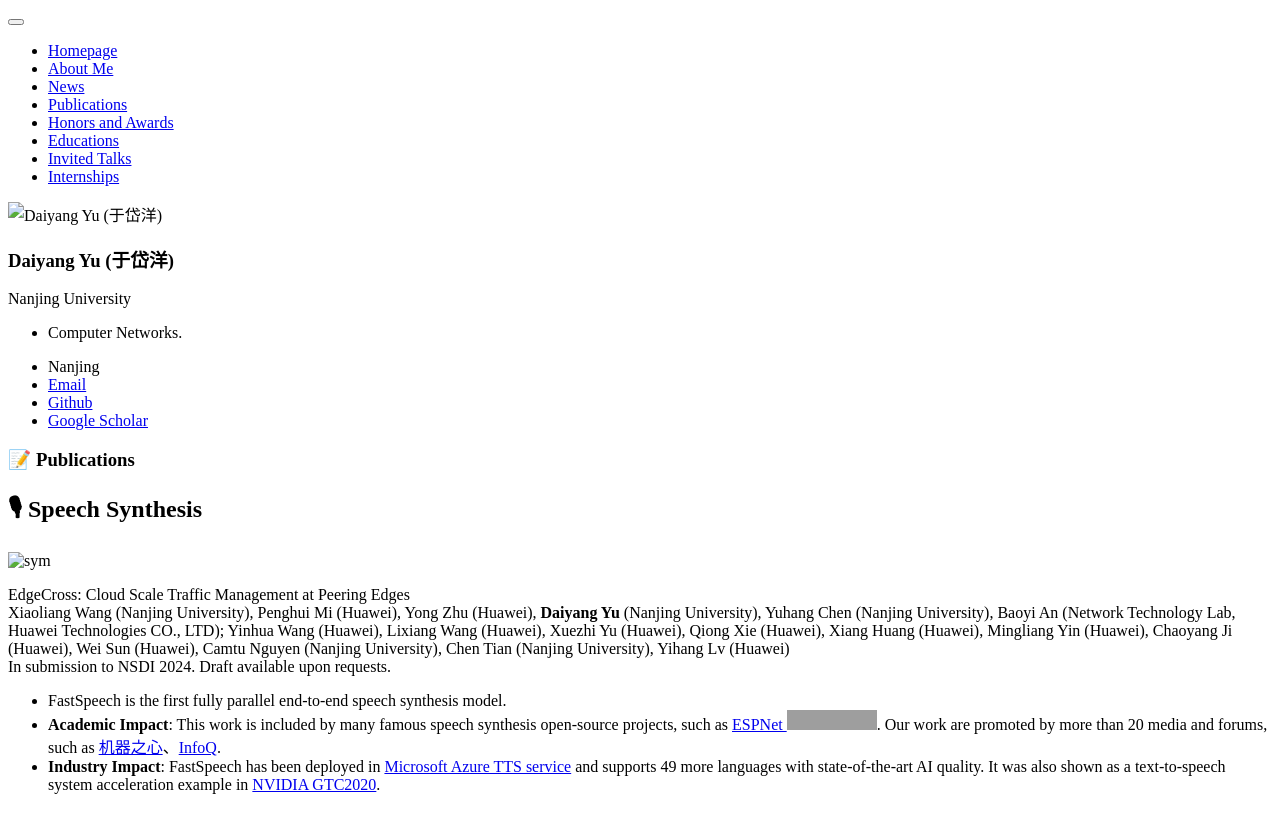
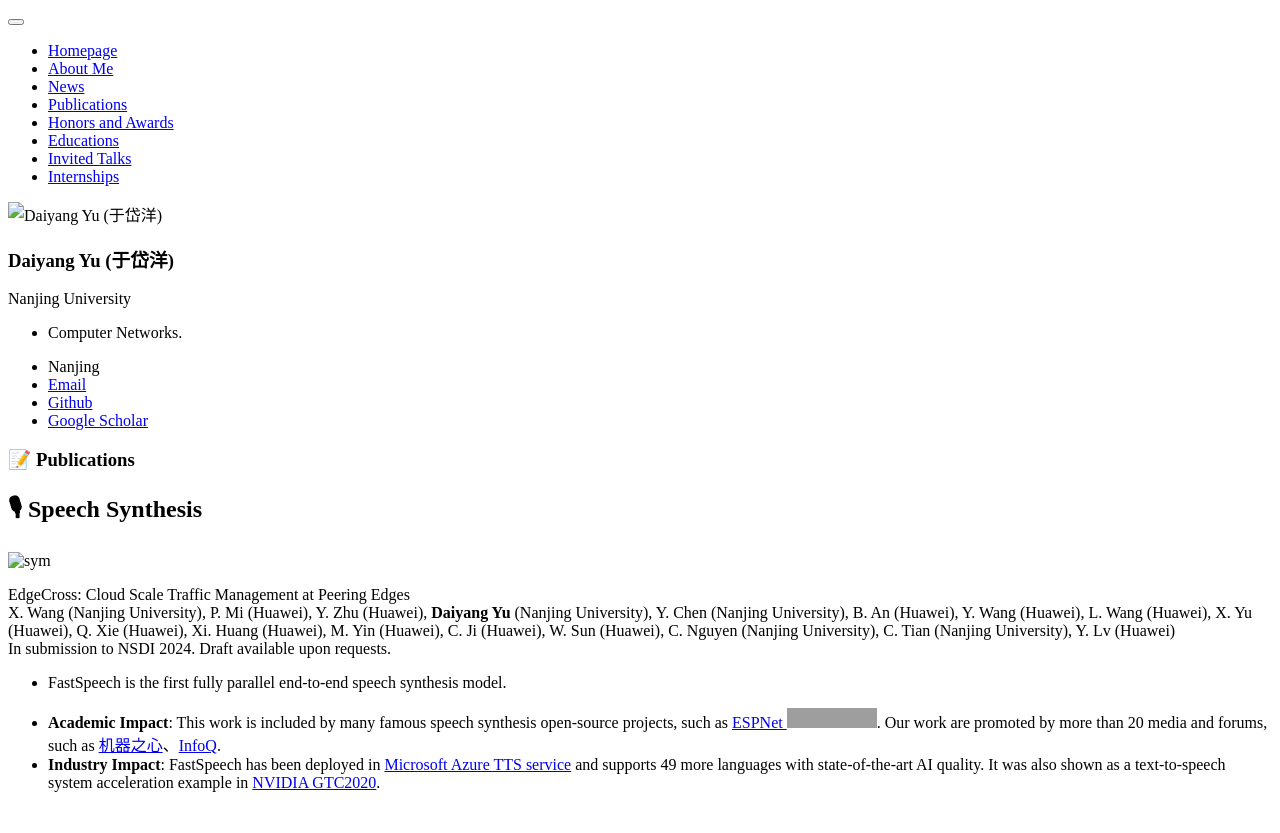
Before and after one commit to KFCDeveloper/daiyangyu.github.io, a Jekyll site: the page built from _pages/includes/pub.md, in a window 1280 px wide. Shown: the top 833 px of the page. Built offline with Jekyll 4.4.1, drawn with Linux system fonts in a browser that asks for light colours; our own code applies the rules of GitHub Pages for plain Markdown files; grey boxes are pictures that could not be loaded.

Commit message:
Update pub.md

```diff
--- a/_pages/includes/pub.md
+++ b/_pages/includes/pub.md
@@ -7,14 +7,16 @@
 <div class='paper-box-text' markdown="1">
 
 EdgeCross: Cloud Scale Traffic Management at Peering Edges \\
-Xiaoliang Wang (Nanjing University),  Penghui Mi (Huawei),  Yong Zhu (Huawei),  **Daiyang Yu** (Nanjing University),  Yuhang Chen (Nanjing University),  Baoyi An (Network Technology Lab, Huawei Technologies CO., LTD);
-Yinhua Wang (Huawei),  Lixiang Wang (Huawei),  Xuezhi Yu (Huawei),  Qiong Xie (Huawei),  Xiang Huang (Huawei),  Mingliang Yin (Huawei),  Chaoyang Ji (Huawei),  Wei Sun (Huawei),  Camtu Nguyen (Nanjing University),  Chen Tian (Nanjing University),  Yihang Lv (Huawei) \\
+X. Wang (Nanjing University),  P. Mi (Huawei),  Y. Zhu (Huawei),  **Daiyang Yu** (Nanjing University),  Y. Chen (Nanjing University),  B. An (Huawei), Y. Wang (Huawei),  L. Wang (Huawei),  X. Yu (Huawei),  Q. Xie (Huawei),  Xi. Huang (Huawei),  M. Yin (Huawei),  C. Ji (Huawei),  W. Sun (Huawei),  C. Nguyen (Nanjing University),  C. Tian (Nanjing University),  Y. Lv (Huawei) \\
 In submission to NSDI 2024. Draft available upon requests.
 
 <!-- [**Project**](https://speechresearch.github.io/fastspeech/) <strong><span class='show_paper_citations' data='4FA6C0AAAAAJ:qjMakFHDy7sC'></span></strong> -->
 
 - FastSpeech is the first fully parallel end-to-end speech synthesis model.
+
 - **Academic Impact**: This work is included by many famous speech synthesis open-source projects, such as [ESPNet ![](https://img.shields.io/github/stars/espnet/espnet?style=social)](https://github.com/espnet/espnet). Our work are promoted by more than 20 media and forums, such as [机器之心](https://mp.weixin.qq.com/s/UkFadiUBy-Ymn-zhJ95JcQ)、[InfoQ](https://www.infoq.cn/article/tvy7hnin8bjvlm6g0myu).
 - **Industry Impact**: FastSpeech has been deployed in [Microsoft Azure TTS service](https://techcommunity.microsoft.com/t5/azure-ai/neural-text-to-speech-extends-support-to-15-more-languages-with/ba-p/1505911) and supports 49 more languages with state-of-the-art AI quality. It was also shown as a text-to-speech system acceleration example in [NVIDIA GTC2020](https://resources.nvidia.com/events/GTC2020s21420).
+
+
 </div>
 </div>
```
